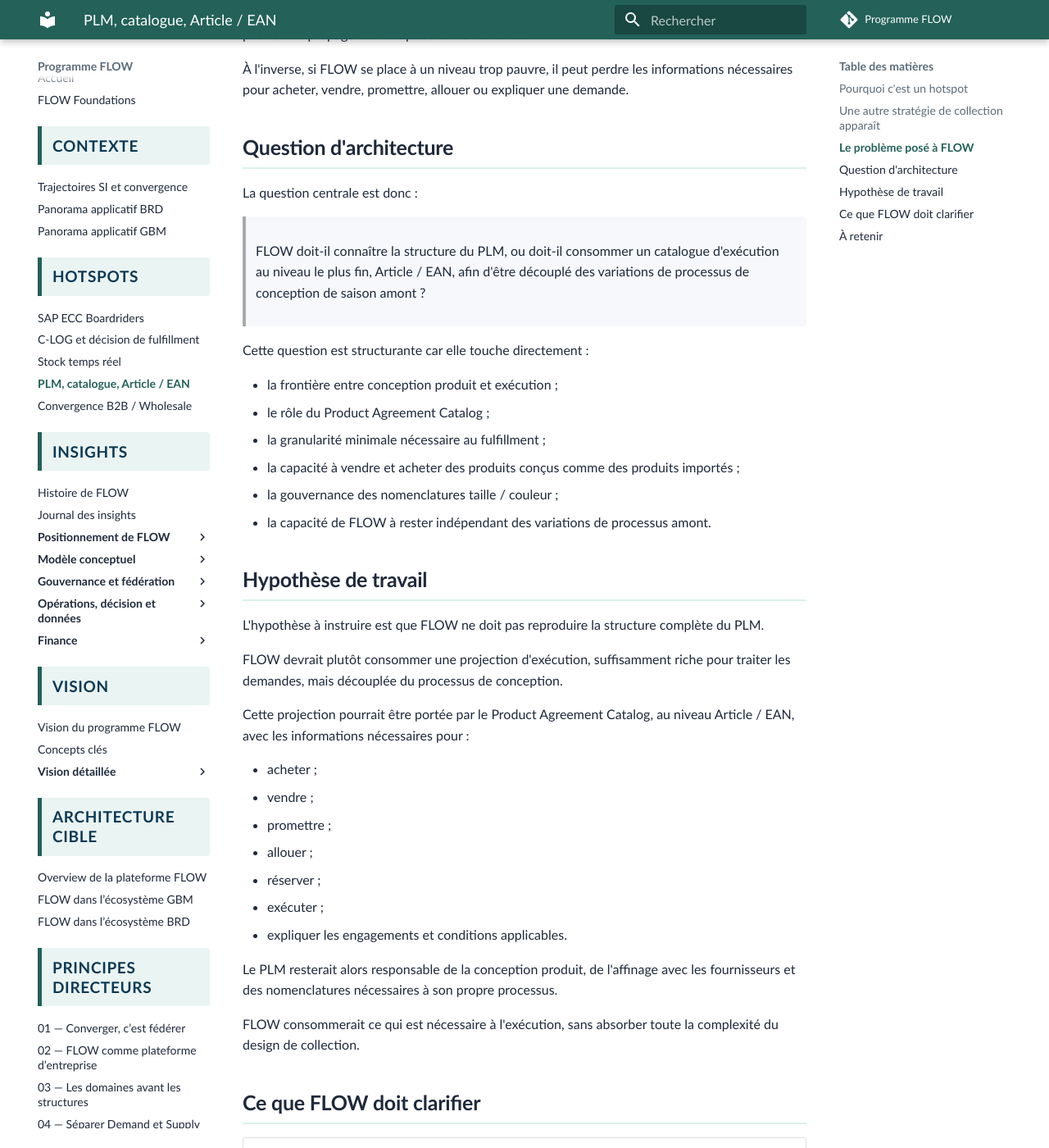
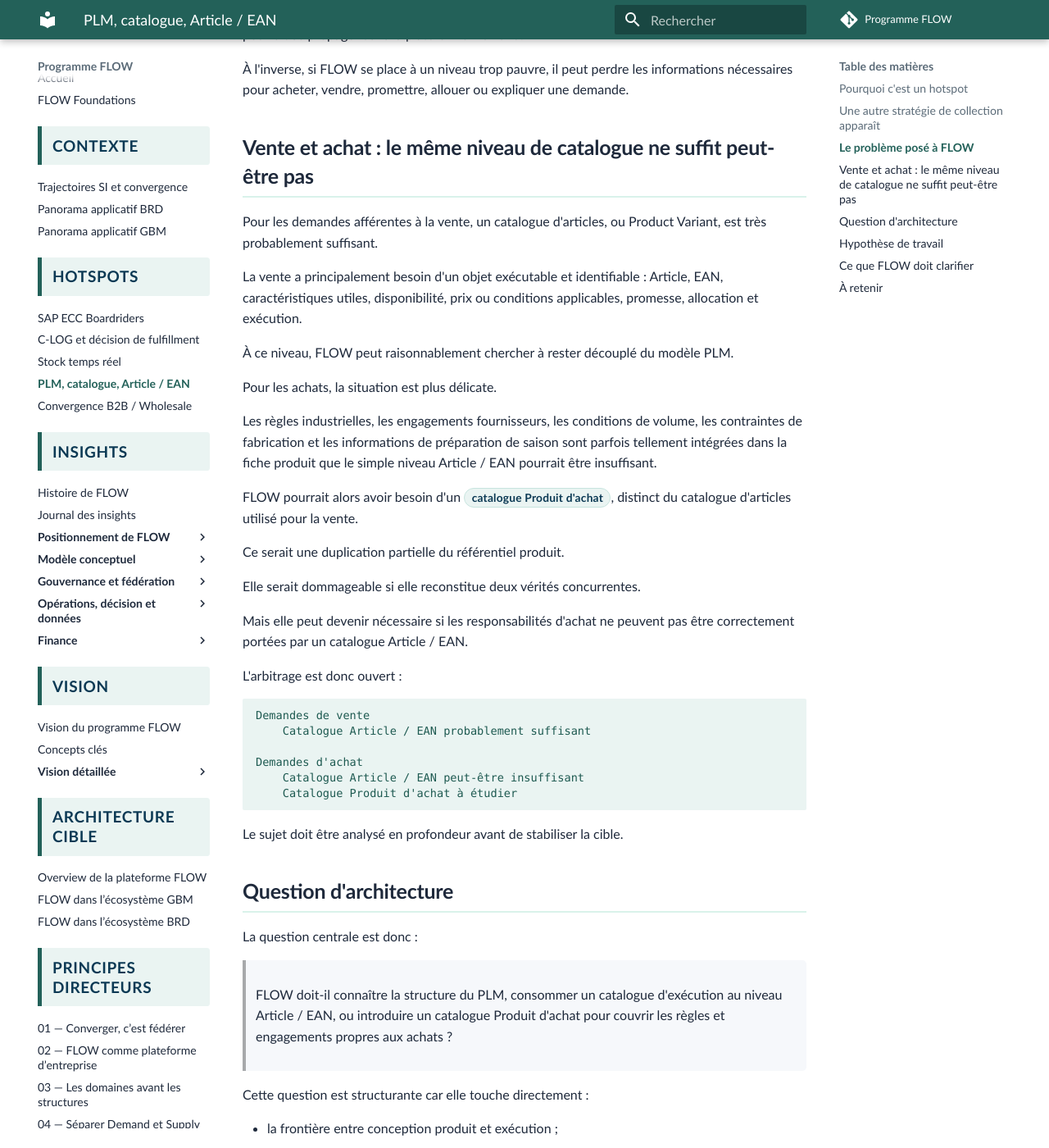
Before and after one commit to laurent-sintes/FLOW-Program, an MkDocs documentation site: the page built from docs/hotspots/plm-catalogue-article-ean.md, in a window 1280 px wide and 1400 px high, scrolled down 1879 px. Shown: the whole window at 82% size. Built offline with MkDocs 1.6.1 and Material for MkDocs 9.7.7, drawn with Linux system fonts in a browser that asks for light colours; comment, search, counter and statistics services are not loaded; some of the changed text lies outside the part shown.

Commit message:
Préciser l'arbitrage catalogue vente et achat

````diff
--- a/docs/hotspots/plm-catalogue-article-ean.md
+++ b/docs/hotspots/plm-catalogue-article-ean.md
@@ -58,11 +58,44 @@
 
 À l'inverse, si FLOW se place à un niveau trop pauvre, il peut perdre les informations nécessaires pour acheter, vendre, promettre, allouer ou expliquer une demande.
 
+## Vente et achat : le même niveau de catalogue ne suffit peut-être pas
+
+Pour les demandes afférentes à la vente, un catalogue d'articles, ou Product Variant, est très probablement suffisant.
+
+La vente a principalement besoin d'un objet exécutable et identifiable : Article, EAN, caractéristiques utiles, disponibilité, prix ou conditions applicables, promesse, allocation et exécution.
+
+À ce niveau, FLOW peut raisonnablement chercher à rester découplé du modèle PLM.
+
+Pour les achats, la situation est plus délicate.
+
+Les règles industrielles, les engagements fournisseurs, les conditions de volume, les contraintes de fabrication et les informations de préparation de saison sont parfois tellement intégrées dans la fiche produit que le simple niveau Article / EAN pourrait être insuffisant.
+
+FLOW pourrait alors avoir besoin d'un <span class="flow-keyword">catalogue Produit d'achat</span>, distinct du catalogue d'articles utilisé pour la vente.
+
+Ce serait une duplication partielle du référentiel produit.
+
+Elle serait dommageable si elle reconstitue deux vérités concurrentes.
+
+Mais elle peut devenir nécessaire si les responsabilités d'achat ne peuvent pas être correctement portées par un catalogue Article / EAN.
+
+L'arbitrage est donc ouvert :
+
+```text
+Demandes de vente
+    Catalogue Article / EAN probablement suffisant
+
+Demandes d'achat
+    Catalogue Article / EAN peut-être insuffisant
+    Catalogue Produit d'achat à étudier
+```
+
+Le sujet doit être analysé en profondeur avant de stabiliser la cible.
+
 ## Question d'architecture
 
 La question centrale est donc :
 
-> FLOW doit-il connaître la structure du PLM, ou doit-il consommer un catalogue d'exécution au niveau le plus fin, Article / EAN, afin d'être découplé des variations de processus de conception de saison amont ?
+> FLOW doit-il connaître la structure du PLM, consommer un catalogue d'exécution au niveau Article / EAN, ou introduire un catalogue Produit d'achat pour couvrir les règles et engagements propres aux achats ?
 
 Cette question est structurante car elle touche directement :
 
@@ -71,23 +104,27 @@
 - la granularité minimale nécessaire au fulfillment ;
 - la capacité à vendre et acheter des produits conçus comme des produits importés ;
 - la gouvernance des nomenclatures taille / couleur ;
-- la capacité de FLOW à rester indépendant des variations de processus amont.
+- la capacité de FLOW à rester indépendant des variations de processus amont ;
+- le risque de duplication de référentiel produit entre vente et achat.
 
 ## Hypothèse de travail
 
 L'hypothèse à instruire est que FLOW ne doit pas reproduire la structure complète du PLM.
 
-FLOW devrait plutôt consommer une projection d'exécution, suffisamment riche pour traiter les demandes, mais découplée du processus de conception.
+Pour la vente, FLOW devrait plutôt consommer une projection d'exécution, suffisamment riche pour traiter les demandes, mais découplée du processus de conception.
 
 Cette projection pourrait être portée par le Product Agreement Catalog, au niveau Article / EAN, avec les informations nécessaires pour :
 
-- acheter ;
 - vendre ;
 - promettre ;
 - allouer ;
 - réserver ;
 - exécuter ;
 - expliquer les engagements et conditions applicables.
+
+Pour l'achat, l'hypothèse doit rester ouverte.
+
+Il faut étudier si les responsabilités d'achat peuvent s'appuyer sur la même projection Article / EAN enrichie par les Agreements, ou si un catalogue Produit d'achat distinct est nécessaire pour porter les règles, conditions et informations issues de la fiche produit.
 
 Le PLM resterait alors responsable de la conception produit, de l'affinage avec les fournisseurs et des nomenclatures nécessaires à son propre processus.
 
@@ -97,11 +134,13 @@
 
 | Sujet | Question à instruire |
 | --- | --- |
-| Granularité produit | Le niveau Article / EAN suffit-il comme unité d'exécution pour FLOW ? |
+| Granularité produit vente | Le niveau Article / EAN suffit-il pour vendre, promettre, allouer et exécuter ? |
+| Granularité produit achat | Les achats peuvent-ils s'appuyer sur Article / EAN ou nécessitent-ils un catalogue Produit d'achat ? |
 | Produits conçus vs produits importés | Comment représenter les deux stratégies sans imposer un modèle unique ? |
 | Nomenclatures taille / couleur | Quelles nomenclatures doivent être gouvernées par le PLM, lesquelles doivent être projetées vers FLOW ? |
 | Product Agreement Catalog | Porte-t-il uniquement une projection d'exécution ou devient-il un référentiel métier plus large ? |
-| Achats et ventes | Les achats et ventes peuvent-ils s'appuyer sur la même projection Article / EAN enrichie par les Agreements ? |
+| Duplication produit | Comment éviter deux référentiels produit concurrents si un catalogue Produit d'achat est nécessaire ? |
+| Achats et ventes | Les achats et ventes peuvent-ils s'appuyer sur la même projection enrichie par les Agreements ? |
 | Découplage amont / aval | Comment éviter que les variations de conception de saison deviennent une complexité FLOW ? |
 
 ## À retenir
@@ -114,4 +153,8 @@
 
 FLOW doit traiter les demandes, achats, ventes et engagements sur des objets suffisamment stabilisés pour l'exécution.
 
-La bonne articulation pourrait être une projection Article / EAN gouvernée, enrichie par les Agreements, plutôt qu'une reprise directe du modèle PLM dans FLOW.
+Pour la vente, le niveau Article / EAN semble probablement suffisant.
+
+Pour les achats, ce niveau doit être challengé : si les règles sont trop intégrées dans la fiche produit, un catalogue Produit d'achat pourrait être nécessaire.
+
+Ce serait une duplication à éviter si possible, mais une contrainte à assumer si elle protège mieux les responsabilités métier.
````
